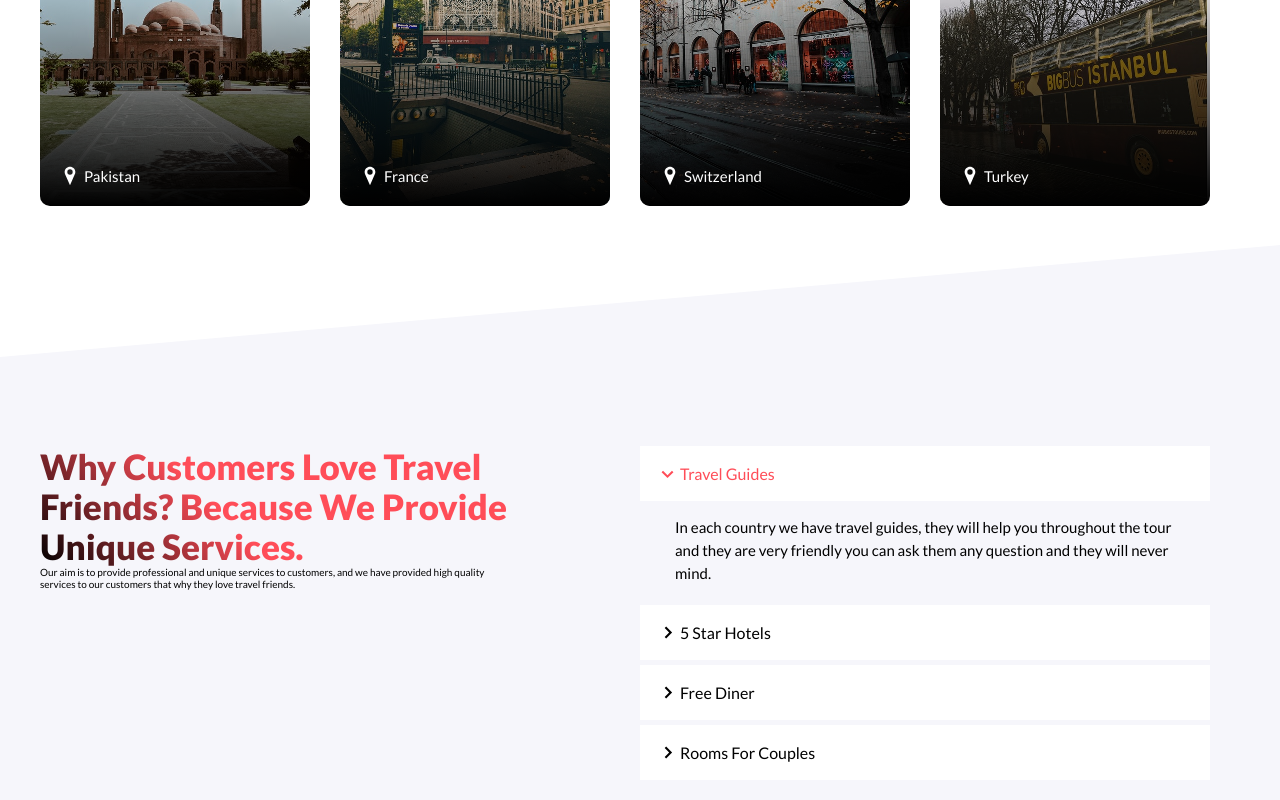
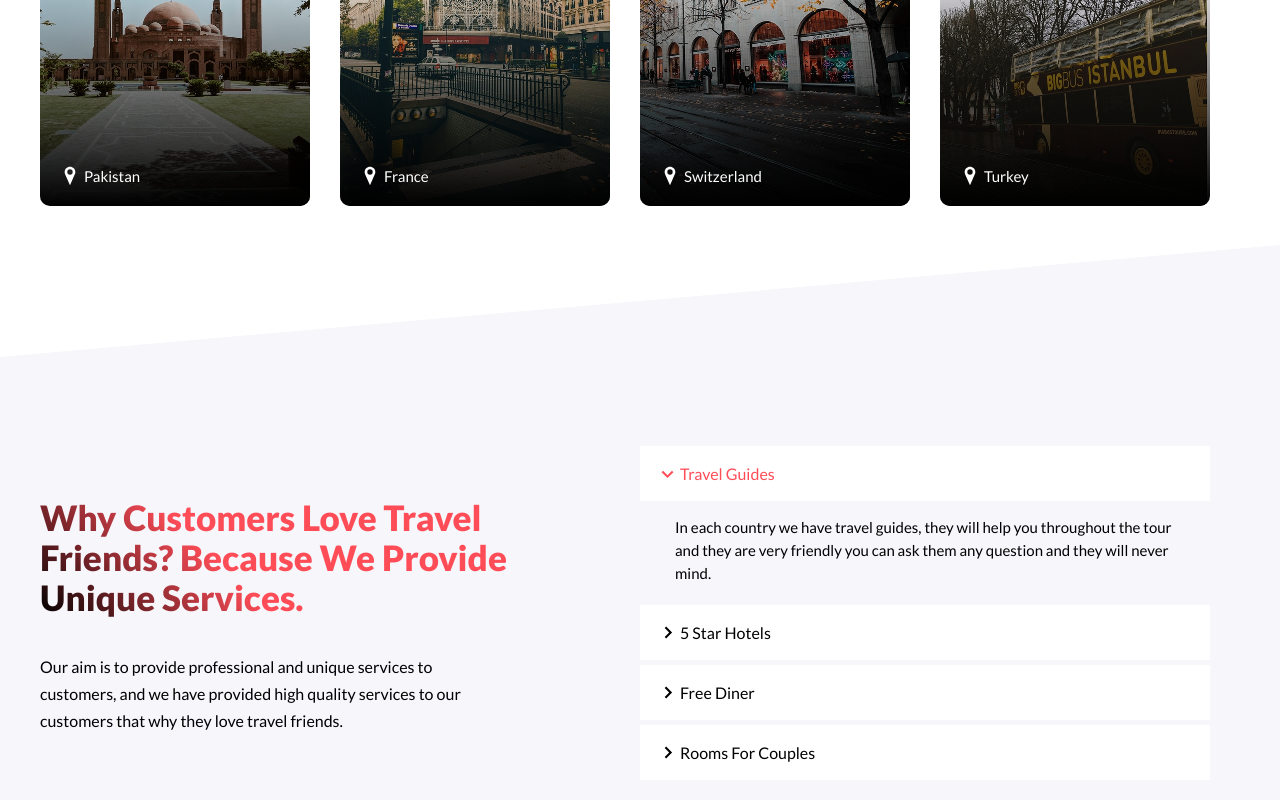
Before and after one commit to viettu2k/travel-website, a React (Create React App) app: page / in a window 1280 px wide. Shown: the part 1629-2429 px from the top of the page. Built offline with nearby package versions, Linux system fonts and the light colour scheme.

Commit message:
align services contents vertically

```diff
--- a/src/components/services/Services.jsx
+++ b/src/components/services/Services.jsx
@@ -18,7 +18,7 @@ const Services = () => {
     <div className="services">
       <div className="services__contents">
         <div className="container">
-          <div className="row ml-minus-15 mr-minus-15">
+          <div className="row ml-minus-15 mr-minus-15 services__contents__container">
             <div className="col-6 p-15">
               <ServicesLeft
                 heading={state.heading}
--- a/src/components/services/ServicesLeft.jsx
+++ b/src/components/services/ServicesLeft.jsx
@@ -4,7 +4,7 @@ const ServicesLeft = ({ heading, subHeading }) => {
   return (
     <div className="services__left">
       <h1 className="services__left__heading">{heading}</h1>
-      <p className="services__left_paragraph">{subHeading}</p>
+      <p className="services__left__paragraph">{subHeading}</p>
     </div>
   );
 };
--- a/src/scss/components/_services.scss
+++ b/src/scss/components/_services.scss
@@ -6,6 +6,9 @@
     transform: skewY(-5deg);
     &__contents {
         transform: skewY(5deg);
+        &__container {
+            @include align(flex, null, center, null);
+        }
     }
     &__left {
         margin-right: 10rem;
```
Also changed, not shown: src/main.css.
